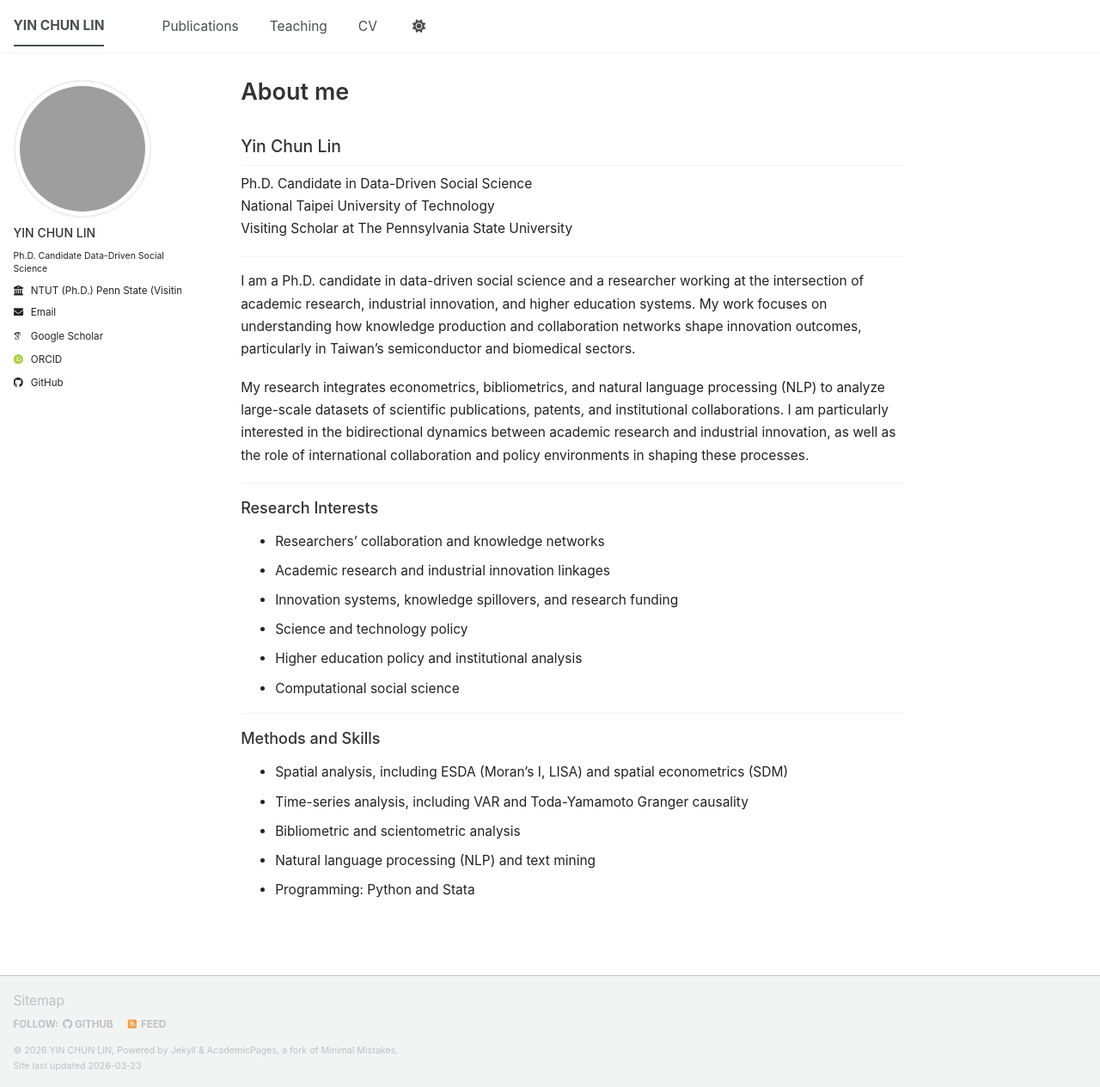
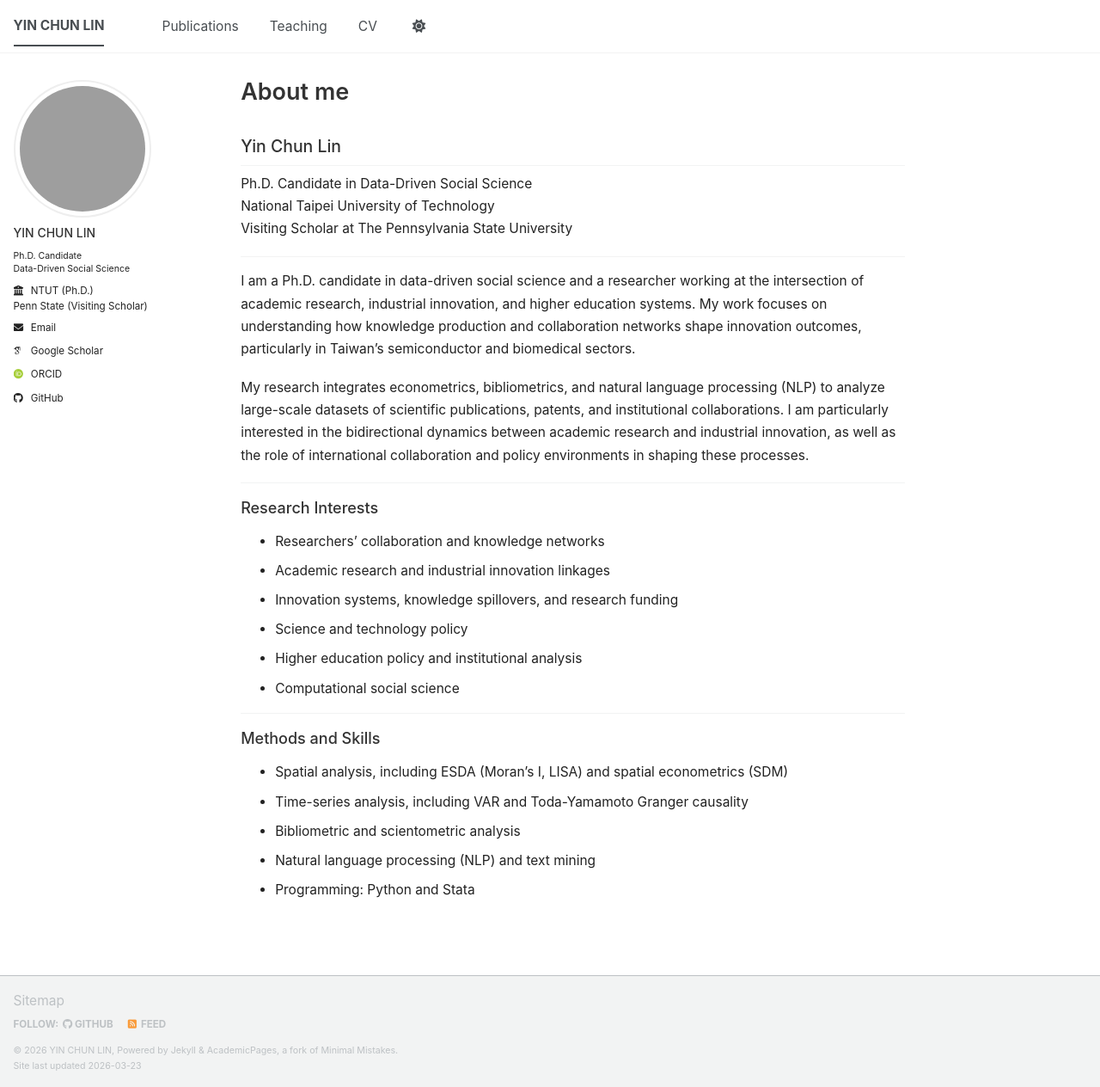
Before and after one commit to Christina0824/yinchun.github.io, a Jekyll site: the page built from _pages/about.md, in a window 1280 px wide and 1264 px high. Shown: the whole window at 86% size. Built offline with Jekyll 4.4.1, drawn with Linux system fonts in a browser that asks for light colours; some web fonts are replaced; a script bundle is joined from its source files by our own code; library files that are not in the unit come from our copies.

Commit message:
Format author bio and employer with line breaks

```diff
--- a/_includes/author-profile.html
+++ b/_includes/author-profile.html
@@ -17,7 +17,7 @@
   <div class="author__content">
     <h3 class="author__name">{{ author.name }}</h3>
     {% if author.pronouns %}<p class="author__pronouns">{{ author.pronouns }}</p>{% endif %}
-    {% if author.bio %}<p class="author__bio">{{ author.bio }}</p>{% endif %}
+    {% if author.bio %}<p class="author__bio">{{ author.bio | newline_to_br }}</p>{% endif %}
   </div>
 
   <div class="author__urls-wrapper">
@@ -28,7 +28,7 @@
         <li class="author__desktop"><i class="fas fa-fw fa-location-dot icon-pad-right" aria-hidden="true"></i>{{ author.location }}</li>
       {% endif %}
       {% if author.employer %}
-        <li class="author__desktop"><i class="fas fa-fw fa-building-columns icon-pad-right" aria-hidden="true"></i>{{ author.employer }}</li>
+        <li class="author__desktop"><i class="fas fa-fw fa-building-columns icon-pad-right" aria-hidden="true"></i>{{ author.employer | newline_to_br }}</li>
       {% endif %}
       {% if author.uri %}
         <li><a href="{{ author.uri }}"><i class="fas fa-fw fa-link icon-pad-right" aria-hidden="true"></i>{{ site.data.ui-text[site.locale].website_label | default: "Website" }}</a></li>
```
